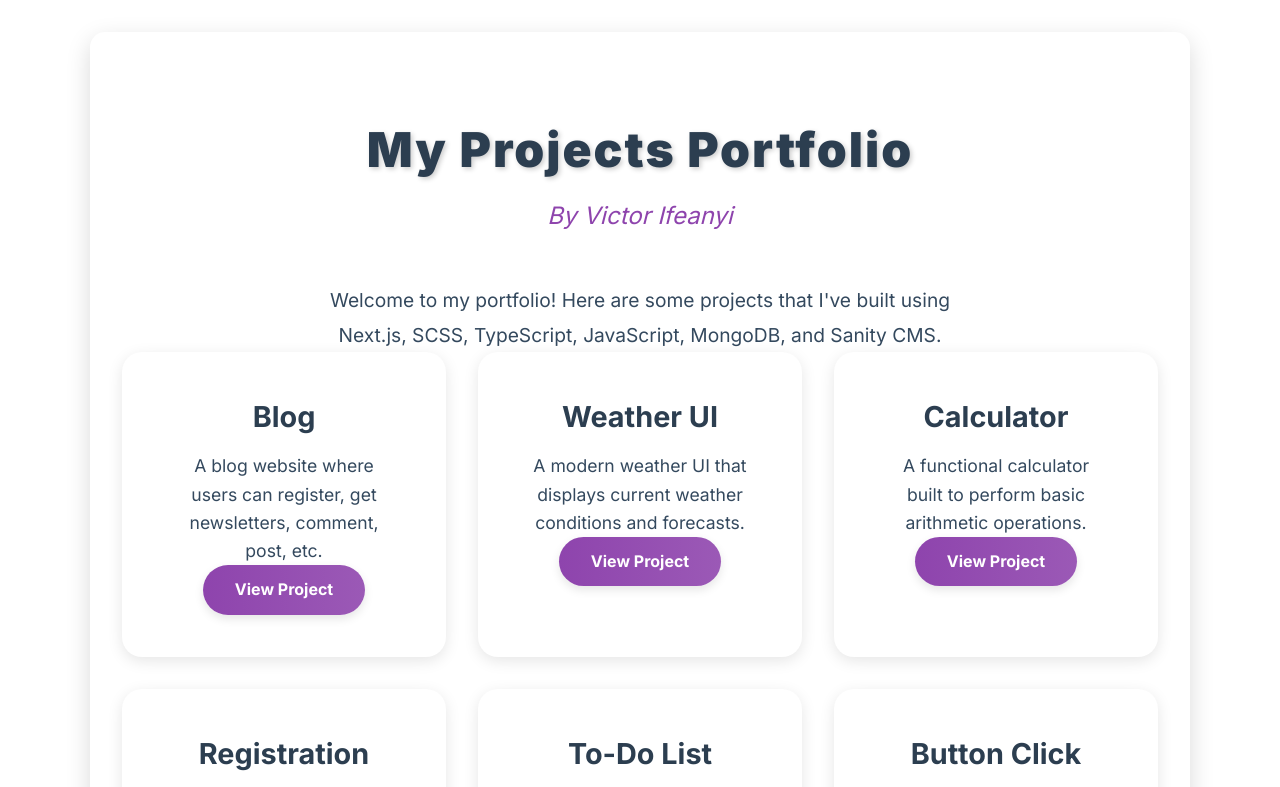
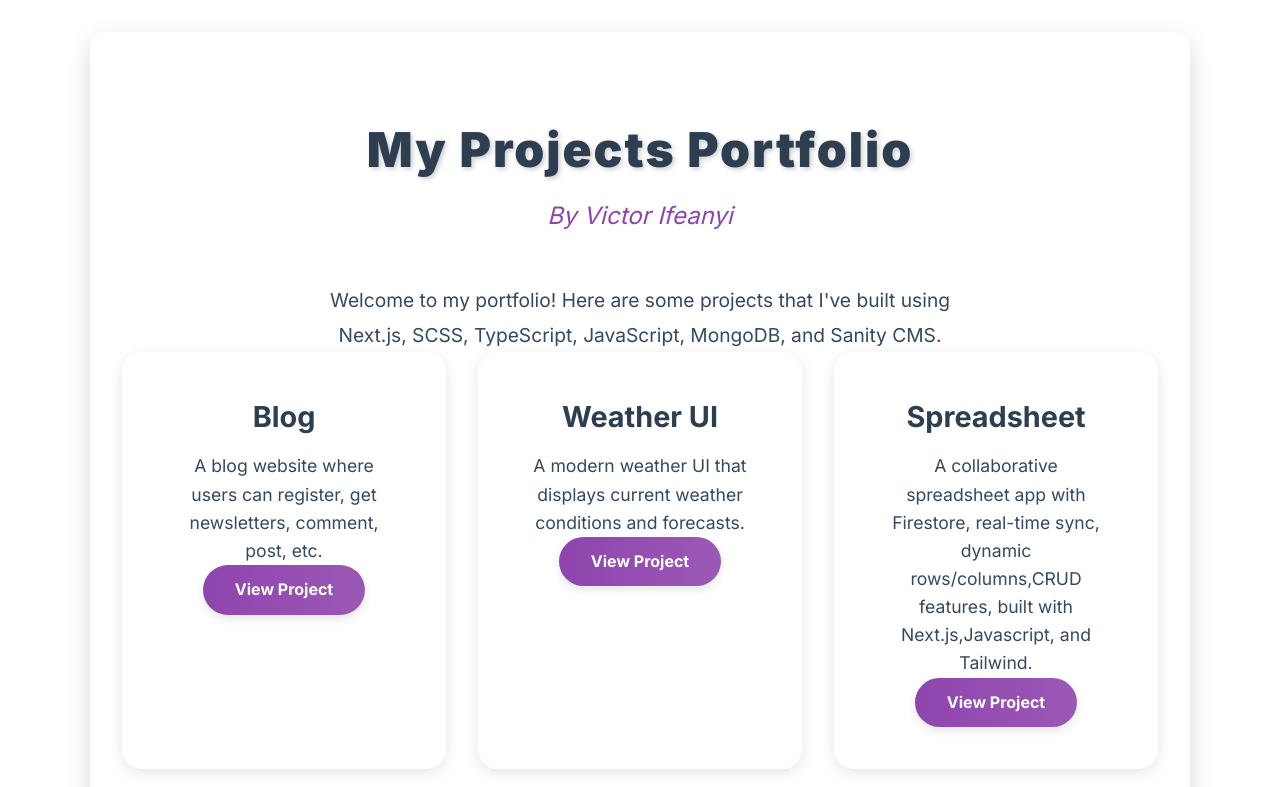
Before and after one commit to xllar/my-portfolio, a Next.js app: page / in a window 1280 px wide. Shown: the top 787 px of the page. Built offline with nearby package versions, Linux system fonts and the light colour scheme.

Commit message:
Update page.tsx

```diff
--- a/src/component/main/page.tsx
+++ b/src/component/main/page.tsx
@@ -13,6 +13,11 @@ export default function ProjectsPage() {
       title: 'Weather UI',
       description: 'A modern weather UI that displays current weather conditions and forecasts.',
       link: './weatherUI',
+    },
+    {
+      title: 'Spreadsheet',
+      description: 'A collaborative spreadsheet app with Firestore, real-time sync, dynamic rows/columns,CRUD features, built with Next.js,Javascript, and Tailwind.',
+      link: 'https://spreadsheet-mocha-five.vercel.app/',
     },
     {
       title: 'Calculator',
```
